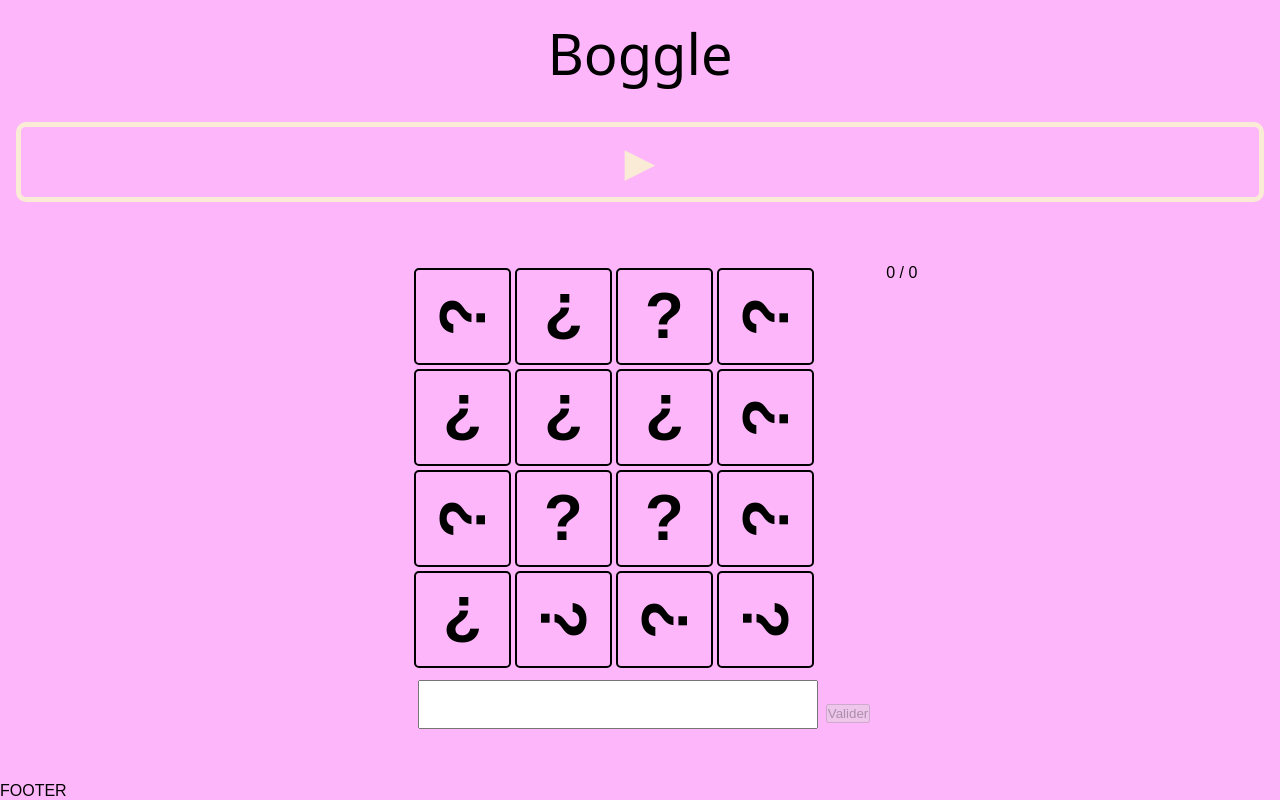
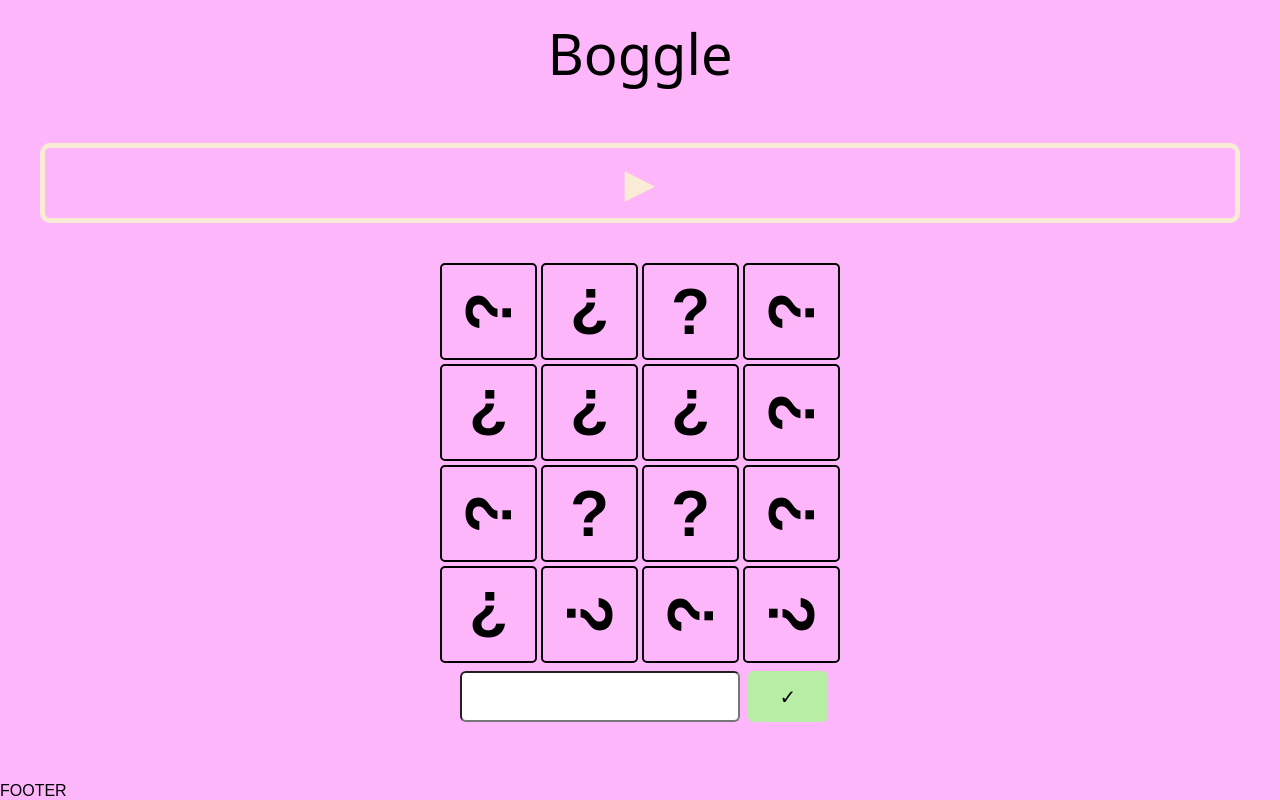
Before and after one commit to thomasguillet44/boggle, a Vue app: page / in a window 1280 px wide. Built offline with nearby package versions, Linux system fonts and the light colour scheme; a web font is replaced by a local one.

Commit message:
deuxieme commit, finalisation jeu, manque stylisation de la modale de resultat et la dockerisation avant mise en ligne

```diff
--- a/src/frontend/App.vue
+++ b/src/frontend/App.vue
@@ -8,10 +8,10 @@
         <Header></Header>
       </template>
       <template #timer>
-        <Timer @start="isStarted = true"></Timer>
+
       </template>
       <template #main>
-        <Main :isStarted="isStarted"></Main>
+        <Main></Main>
       </template>
 
       <template #footer>
@@ -24,8 +24,4 @@
 import Layout from './views/Layout.vue';
 import Main from './views/Main.vue';
 import Header from './componants/Header.vue';
-import Timer from './componants/Timer.vue';
-import { ref } from 'vue';
-
-const isStarted = ref(false);
 </script>
--- a/src/frontend/views/DicesContainer.vue
+++ b/src/frontend/componants/DicesContainer.vue
@@ -1,5 +1,4 @@
 <template>
-    <div class="grid-wrapper">
     <div class="grid">
         <DiceLetter
             v-for="(letter, index) in grille"
@@ -7,7 +6,6 @@
             class="cell"
             :letter="letter"
             :isStarted="isStarted"/>
-        </div>
     </div>
 </template>
 <script setup>
@@ -17,14 +15,8 @@
     isStarted: Boolean,
     grille: Object
 })
-
 </script>
 <style>
-.grid-wrapper {
-    width: 50vh;
-    aspect-ratio: 1 / 1;
-}
-
 .grid {
     display: grid;
     gap: 0.5vh;
--- a/src/frontend/componants/Header.vue
+++ b/src/frontend/componants/Header.vue
@@ -3,7 +3,7 @@
 </template>
 <style scoped>
 .title {
-    margin: 15px;
+    margin-top: 15px;
     text-align: center;
     font-weight: 500;
     font-size:7vh;
--- a/src/frontend/componants/InputWord.vue
+++ b/src/frontend/componants/InputWord.vue
@@ -1,31 +1,91 @@
 <template>
-    <input v-model=word class="input-player" type="text">
-    <button :disabled="!isStarted" @click="emitsWord"> Valider </button>
+    <div class="flex-container">
+        <input v-model=word class="input-player" :class="statusClass" type="text" @keyup.enter="emitsWord">
+        <button class="input-word-button" :disabled="!isStarted" @click="emitsWord"> ✓ </button>
+    </div>
 </template>
 <script setup>
-import { ref } from 'vue';
+import { ref, computed, watch } from 'vue';
 
 const props = defineProps({
-    isStarted: Boolean
+    isStarted: Boolean,
+    status: String
 })
 
 const word = ref("");
 
-const emit = defineEmits(['word'])
+const emit = defineEmits(['word', 'updateStatus'])
 
 function resetElement() {
     word.value="";
 }
 
 const emitsWord = () => {
-    emit('word', {newWord : word.value});
-    resetElement();
+    if(isStarted) {
+        emit('word', {newWord : word.value});
+        resetElement();
+    }
 };
+
+// computed pour determiner si l'utilisateur a envoyé un mot erroné, et animer en fonction l'input
+const statusClass = computed(() => {
+  return {
+    'input-error': props.status === 'error',
+    'input-warning': props.status === 'warning'
+  }
+});
+
+watch(() => props.status, (val) => {
+  if (val) {
+    setTimeout(() => emit('updateStatus'), 500);
+  }
+});
 </script>
 <style>
+.flex-container {
+    display: flex;
+    justify-content: center;
+}
+
 .input-player {
   margin: 1vh;
-  width: 50vh;
+  width: 35vh;
   font-size: 5vh;
+  border-radius: 6px;
+}
+
+.input-word-button {
+    width: 10vh;
+    margin-top: 1vh;
+    margin-bottom: 1vh;
+    padding: 0.5em 1em;
+    font-size: 2.5vh;
+    border-radius: 6px;
+    border: none;
+    background-color:#b7eda5;
+    cursor: pointer;
+    color: black;
+}
+
+.input-word-button:hover {
+  background-color: #b2ffa8;
+  transform: translateY(-1px);
+}
+
+@keyframes shake {
+  0% { transform: translateX(0); }
+  20% { transform: translateX(-5px); }
+  40% { transform: translateX(5px); }
+  60% { transform: translateX(-5px); }
+  80% { transform: translateX(5px); }
+  100% { transform: translateX(0); }
+}
+
+.input-error {
+  animation: shake 0.3s;
+}
+
+.input-warning {
+  animation: shake 0.3s;
 }
 </style>
--- a/src/frontend/componants/Timer.vue
+++ b/src/frontend/componants/Timer.vue
@@ -2,29 +2,48 @@
     <div class="clock">
         <div class="progress" :class="{ active: isStarted }"></div>
         <div  class="button-start-container">
-            <button v-if="!isStarted" @click="start" class="button-start">▶</button>
+            <button v-if="!isStarted" @click="emitStart" class="button-start">▶</button>
         </div>
     </div>
 </template>
 <script setup>
-import { ref} from 'vue';
+import { watch } from 'vue';
 
-const isStarted = ref(false);
+const props = defineProps({
+  isStarted: Boolean
+})
 
-const emit = defineEmits(['start']);
+const emit = defineEmits(['start', 'end']);
 
-async function start() {
-  isStarted.value = false;
+// timer id pour eviter l'exister parallele de deux timer,
+// au cas plus tard on veut ajouter la possibilité de restart en cours de partie (idem pour le reset)
+let timerId = null
 
-  isStarted.value = true;
+function emitStart() {
+  emit('start');
+}
 
-  emit('start');
+function startTimer() {
+  clearTimeout(timerId);
 
-  setTimeout(() => {
-    isStarted.value = false;
+  timerId = setTimeout(() => {
+    emit('end');
   }, 180000);
 }
 
+function resetTimer() {
+  clearTimeout(timerId)
+  timerId = null
+}
+
+watch(() => props.isStarted, (started) => {
+    if (started) {
+      startTimer()
+    } else {
+      resetTimer()
+    }
+  }
+)
 </script>
 <style scoped>
 .clock {
@@ -72,5 +91,6 @@
 .button-start:hover{
   background-color: #f9cef7;
   cursor: pointer;
+  transform: translateY(-2px) translateX(-2px);
 }
 </style>
--- a/src/frontend/componants/WordsFoundContainer.vue
+++ b/src/frontend/componants/WordsFoundContainer.vue
@@ -1,12 +1,29 @@
 <template>
-    <div v-for="word in [...wordFound]" :key="word">
-        {{ word }}
+    <div v-show ="isStarted" class="words-found-container">
+        <div class="word-found" v-for="word in [...wordFound]" :key="word">
+            {{ word }}
+        </div>
     </div>
 </template>
 <script setup>
 const props = defineProps({
+    isStarted: Boolean,
     wordFound: Set
 })
+</script>
+<style>
+.words-found-container {
+    display: grid;
+    grid-template-rows: repeat(8, 1fr);
+    grid-template-columns: repeat(3, 1fr);
+    margin: 5px;
+    padding: 5px;
+    border: 3px solid black;
+    border-radius: 6px;
+    height: 50vh;
+}
 
-
-</script>
+.word-found {
+    font-size: 5vh;
+}
+</style>
--- a/src/frontend/componants/WordsInGrilleContainer.vue
+++ b/src/frontend/componants/WordsInGrilleContainer.vue
@@ -1,9 +1,25 @@
 <template>
-    {{wordFoundByUserLenght}} / {{ wordsInGrilleLenght }}
+  <div v-show ="isStarted" class="number-word-found-container">
+    <div class="number-word-found">{{wordFoundByUserLenght}} / {{ wordsInGrilleLenght }}</div>
+  </div>
 </template>
 <script setup>
 const props = defineProps({
+  isStarted: Boolean,
   wordFoundByUserLenght: Number,
   wordsInGrilleLenght: Number
 });
 </script>
+<style>
+.number-word-found-container {
+  display: flex;
+  justify-content: center;
+  height: 50vh;
+  align-items: center;
+}
+
+.number-word-found {
+  font-size: 13vh;
+  font-family:fantasy;
+}
+</style>
--- /dev/null
+++ b/src/frontend/componants/modal/ModalResults.vue
@@ -0,0 +1,53 @@
+<template>
+    <div class="bloc-modale">
+        <div class="overlay"></div>
+        <div class="modale">
+            <h2 class="modale-title">Resultats</h2>
+            <div>{{ wordFoundByUserLenght }} mots trouvés dans la grille</div>
+            <div>{{ score }}</div>
+            <div>
+                {{ [...wordInGrille] }}
+            </div>
+            <button class="leave-button" @click="emitsClose">Quitter</button>
+            <button class="replay-button" @click="emitsReplay">Rejouer</button>
+        </div>
+    </div>
+</template>
+<script setup>
+const props = defineProps({
+    wordFoundByUserLenght: Number,
+    wordFound: Object,
+    score: Number,
+    wordInGrille: Object
+})
+
+const emits = defineEmits(['close', 'restart'])
+
+function emitsClose() {
+    emits('close');
+}
+
+function emitsReplay() {
+    emits('restart');
+}
+</script>
+<style>
+.overlay {
+  position: absolute;
+  top: 0;
+  left: 0;
+  width: 100%;
+  height: 100%;
+  background: rgba(0, 0, 0, 0.6);
+}
+
+.modale {
+  position: relative;
+  background: white;
+  border-radius: 10px;
+  box-shadow: 0 4px 6px rgba(0, 0, 0, 0.1);
+  width: 400px;
+  padding: 30px;
+  z-index: 1;
+}
+</style>
--- a/src/frontend/views/Layout.vue
+++ b/src/frontend/views/Layout.vue
@@ -4,14 +4,9 @@
             <slot name="header"></slot>
         </header>
 
-        <nav class="timer">
-            <slot name="timer"></slot>
-        </nav>
-
         <main class="main-content">
             <slot name="main"></slot>
         </main>
-
 
         <footer class="footer">
             <slot name="footer"></slot>
--- a/src/frontend/views/Main.vue
+++ b/src/frontend/views/Main.vue
@@ -1,30 +1,42 @@
 <template>
+  <ModalResults
+    v-show="isModalResultsOpened"
+    :wordFoundByUserLenght="wordFoundByUserLenght"
+    :wordFound="wordFound"
+    :score="score"
+    :wordInGrille="wordInGrille"
+    @close="close"
+    @restart="restart"
+  ></ModalResults>
+  <div class="timer-container">
+    <Timer @end="hasEnded" @start="isStarted = true" :isStarted="isStarted"></Timer>
+  </div>
   <div class="main-grid">
     <div>
-      <WordsFoundContainer :wordFound="wordFound"></WordsFoundContainer>
+      <WordsFoundContainer :isStarted="isStarted" :wordFound="wordFound"></WordsFoundContainer>
+    </div>
+    <div class="grid-container">
+      <DicesContainer ref="diceContainerRef" :isStarted="isStarted" :grille="grille"/>
+      <InputWord :status="inputStatus" :isStarted="isStarted" @word="handleReceiptWord" @updateStatus="inputStatus = ''"></InputWord>
     </div>
     <div>
-      <DicesContainer class="dices-container" ref="diceContainerRef" :isStarted="isStarted" :grille="grille"/>
-      <InputWord :isStarted="isStarted" @word="handleReceiptWord"></InputWord>
-    </div>
-    <div>
-      <WordsInGrilleContainer :wordFoundByUserLenght="wordFoundByUserLenght" :wordsInGrilleLenght="wordsInGrilleLenght"></WordsInGrilleContainer>
+      <WordsInGrilleContainer :isStarted="isStarted" :wordFoundByUserLenght="wordFoundByUserLenght" :wordsInGrilleLenght="wordsInGrilleLenght"></WordsInGrilleContainer>
     </div>
   </div>
 </template>
 <script setup>
-import DicesContainer from './DicesContainer.vue';
+import Timer from '../componants/Timer.vue';
+import DicesContainer from '../componants/DicesContainer.vue';
 import WordsInGrilleContainer from '../componants/WordsInGrilleContainer.vue';
 import WordsFoundContainer from '../componants/WordsFoundContainer.vue';
 import InputWord from '../componants/InputWord.vue';
+import ModalResults from '../componants/modal/ModalResults.vue';
 import {trie} from '../services/trieService'
 import { getWordFromGrille } from '../services/wordServices';
 import { DES_BOGGLE_4X4 } from '../enum/DES_BOGGLE_4X4';
 import { ref, watch, computed } from 'vue';
 
-const props = defineProps({
-  isStarted: Boolean
-});
+const isStarted = ref(false);
 
 //on génère la grille depuis le main
 const dices = DES_BOGGLE_4X4;
@@ -43,8 +55,14 @@
   return wordInGrille.value.size
 })
 
+const isModalResultsOpened = ref(false);
+
+const score = ref(0);
+
+const inputStatus = ref('');
+
 function lettreAleatoire(dice) {
-    return dice[Math.floor(Math.random() * dice.length)];
+  return dice[Math.floor(Math.random() * dice.length)];
 }
 
 function generateGrille() {
@@ -71,16 +89,63 @@
   const word = data.newWord;
   if(wordInGrille.value.has(word)) {
     if(wordFound.value.has(word)) {
-      console.log("mot deja trouvé")
+      inputStatus.value = 'warning';
     } else {
       wordFound.value.add(word);
+      inputStatus.value = '';
     }
   } else {
-    console.log("mot absent de la grille")
+    inputStatus.value = 'error';
   }
 }
 
-watch(() => props.isStarted, (started) => {
+function calculateScore() {
+  let score = 0;
+  for (let word of [...wordFound.value]) { //[...] transforme en array donc iterable
+    const l = word.length;
+    if (l < 5) {
+      score +=1;
+    }
+    if (l === 5) {
+      score+=2;
+    }
+    if (l === 6) {
+      score+=3;
+    }
+    if (l === 7) {
+      score+=5;
+    }
+    if (l > 7) {
+      score+=11;
+    }
+  };
+  return score;
+}
+
+function resetRef() {
+  grille.value = Array.from({ length: 4 * 4 }, () => "");
+  wordInGrille.value = new Set();
+  wordFound.value = new Set();
+}
+
+function hasEnded() {
+  score.value = calculateScore();
+  isStarted.value = false;
+  isModalResultsOpened.value = true;
+}
+
+function restart() {
+  isModalResultsOpened.value = false;
+  isStarted.value=true;
+  resetRef();
+}
+
+function close() {
+  isModalResultsOpened.value = false;
+  resetRef();
+}
+
+watch(isStarted, (started) => {
   if (started) {
     generateGrille();
     findWordsInGrille();
@@ -90,12 +155,33 @@
 <style scoped>
 .main-grid {
   display: grid;
-  grid-template-columns: 1fr 2fr 1fr; /* on definit ici la structure de la grille au niveau des colonnes (3 colonnes, la colonne du milieu deux fois plus large que les deux autres) */
+  grid-template-columns: 1fr 1fr 1fr; /* on definit ici la structure de la grille au niveau des colonnes (3 colonnes, la colonne du milieu deux fois plus large que les deux autres) */
   gap: 16px;
   align-items: start;
+  width: 100%;
 }
 
-.dices-container {
-  margin: 0.5vh;
+.grid-container {
+  display: grid;
+  grid-template-columns: 50vh;
+  grid-template-rows: 6fr 1fr;
+  justify-content: center;
+}
+
+.timer-container {
+  width: 150vh;
+  margin-bottom: 5vh;
+}
+
+.bloc-modale {
+  position: fixed;
+  top: 0;
+  left: 0;
+  width: 100%;
+  height: 100%;
+  display: flex;
+  justify-content: center;
+  align-items: center;
+  z-index: 1002;
 }
 </style>
```
Lines whose indentation alone changed are shown as unchanged.
